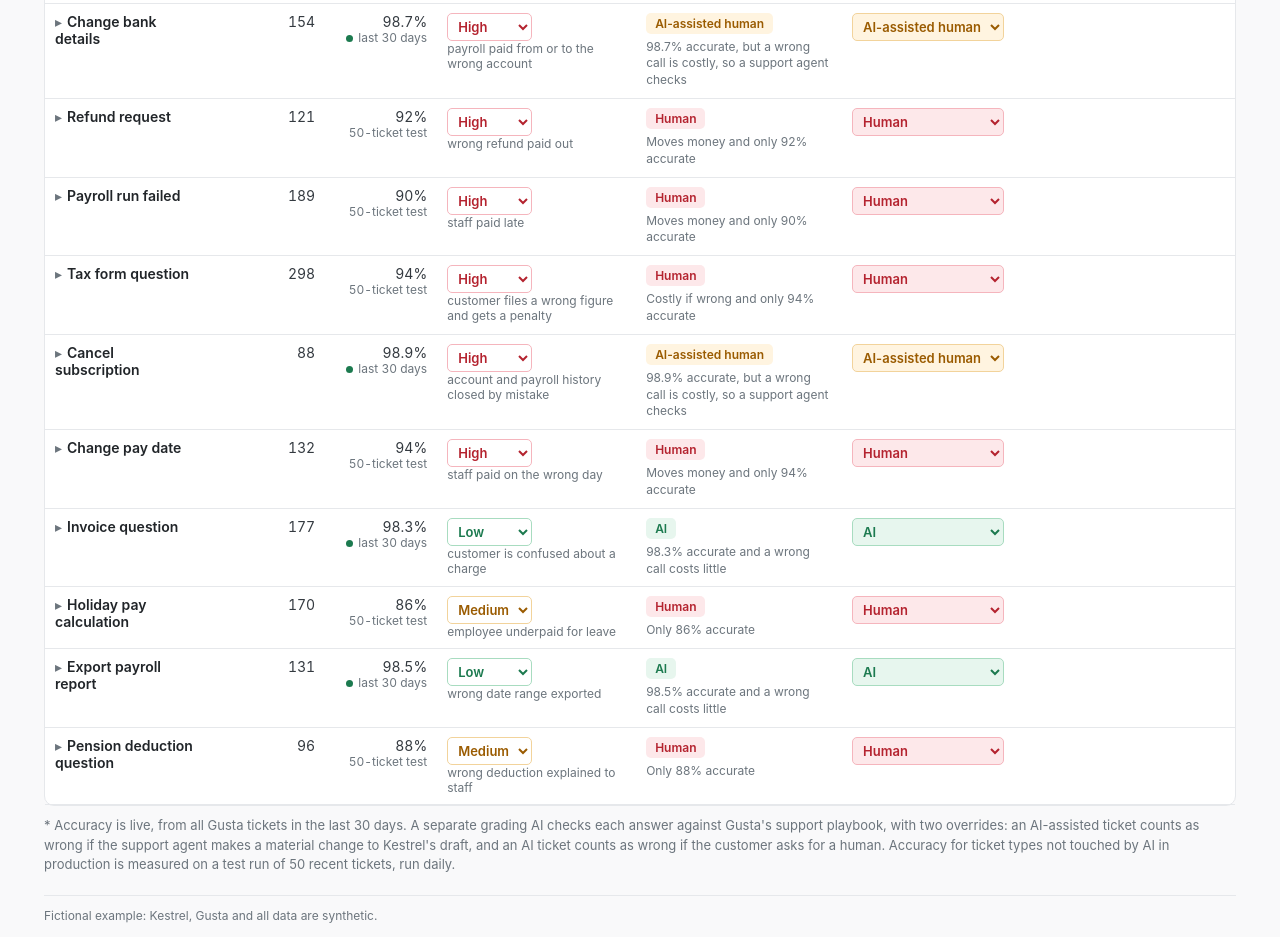
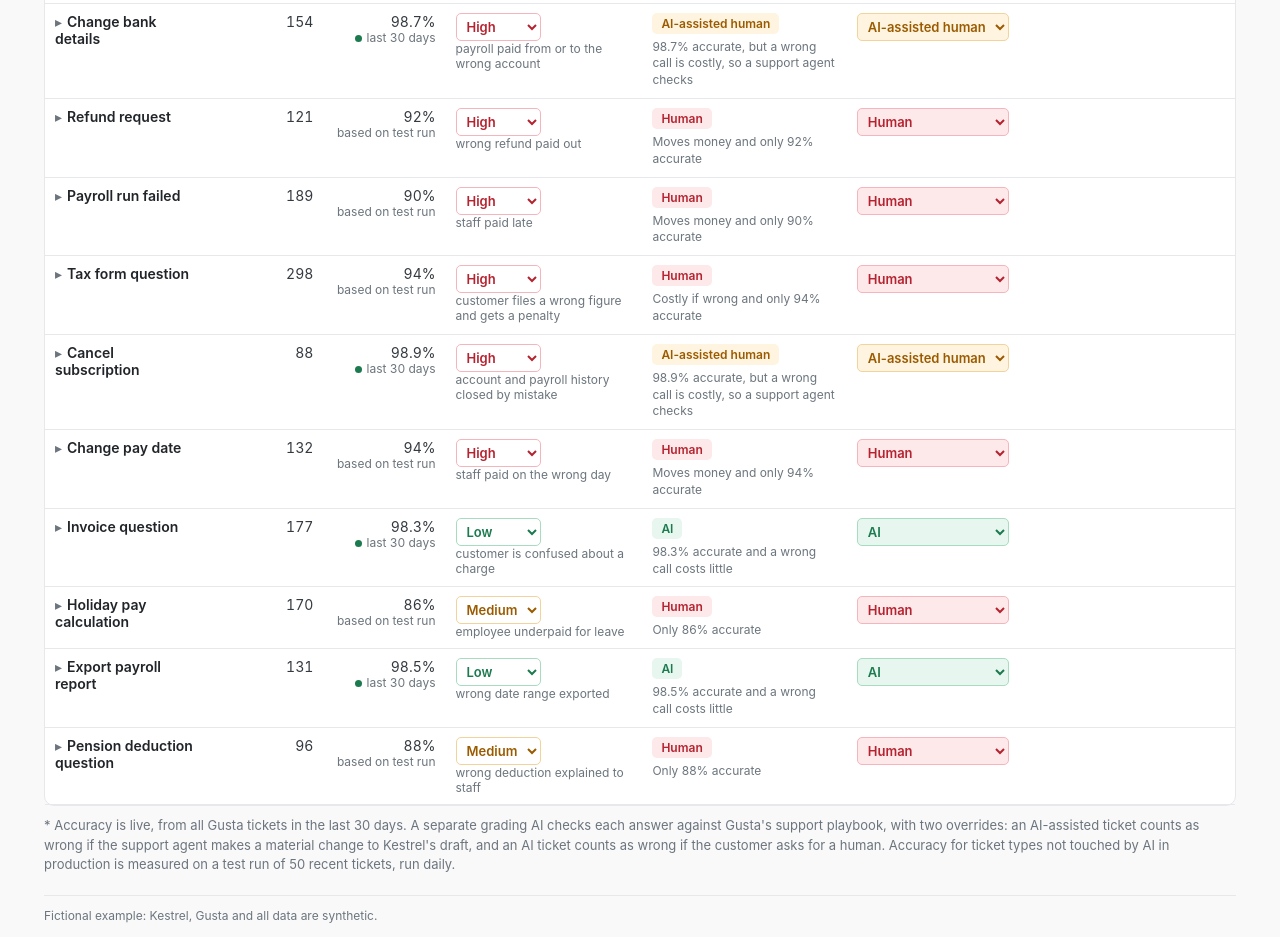
Before and after one commit to kfauzie/product-workflow, a website: page examples/kestrel/build/mvp.html in a window 1280 px wide. Shown: the part 1357-2294 px from the top of the page. Drawn offline with Linux system fonts and the light colour scheme.

Commit message:
Accuracy label for test-run types: based on test run
Co-Authored-By: Claude Opus 5.5 <noreply@anthropic.com>
Claude-Session: https://claude.ai/code/session_016JoguXTxkWcj5knaYbAtMZ

```diff
--- a/examples/kestrel/build/check_mvp.js
+++ b/examples/kestrel/build/check_mvp.js
@@ -17,6 +17,7 @@ const srv = http.createServer((q, r) => { const f = path.join(root, decodeURICom
   t('default projection: 58.1%, 309 hours, 0', (await txt('#sumShare')) === '58.1%' && (await txt('#sumHours')) === '309' && (await txt('#sumHigh')) === '0');
   t('static mode: no accuracy change on load', (await p.$$('td.acc-up, td.acc-down')).length === 0);
   t('a blinking live dot on each type measured on live tickets (9), 1-second blink', (await p.$$('td.acc .live-dot')).length === 9 && (await p.evaluate(() => { document.body.classList.remove('static'); const cs = getComputedStyle(document.querySelector('.live-dot')); const ok = cs.animationName === 'blink' && cs.animationDuration === '1s'; document.body.classList.add('static'); return ok; })));
+  t('test-run types are labelled "based on test run" (6)', (await p.$$eval('td.acc .sub', es => es.filter(e => e.textContent === 'based on test run').length)) === 6);
   const chips = () => p.$$eval('tr.row td:nth-child(5) .chip', es => es.map(e => e.textContent).join('|')), chips0 = await chips();
   t('one tick: exactly one accuracy cell changes, with its arrow', (await p.evaluate(() => tick())) && (await p.$$('td.acc-up, td.acc-down')).length === 1 && /[▲▼] [+−]\d/.test(await txt('td.acc-up, td.acc-down')));
   const picks = await p.evaluate(() => { const c = {}; for (let k = 0; k < 400; k++) { const before = liveCorrect.slice(); if (tick()) { const i = liveCorrect.findIndex((v, j) => v !== before[j]); c[i] = (c[i] || 0) + 1; } } return c; });
--- a/examples/kestrel/build/mvp.html
+++ b/examples/kestrel/build/mvp.html
@@ -155,7 +155,7 @@ function render(){
     const main = `<tr class="row${isOpen ? ' open' : ''}" data-i="${i}" onclick="toggle(${i})">
       <td><span class="chev">${isOpen ? '▾' : '▸'}</span><span class="name">${t.name}</span></td>
       <td class="n">${fmt(t.tickets)}</td>
-      <td class="n acc ${accFlash[i] ? (accFlash[i] > 0 ? 'acc-up' : 'acc-down') : ''}">${accFlash[i] ? `<span class="accd">${accFlash[i] > 0 ? '▲ +' : '▼ −'}${Math.abs(accFlash[i]).toFixed(1)}</span>` : ''}${p}%<div class="sub">${t.tested === t.tickets ? '<span class="live-dot"></span>last 30 days' : t.tested + "-ticket test"}</div></td>
+      <td class="n acc ${accFlash[i] ? (accFlash[i] > 0 ? 'acc-up' : 'acc-down') : ''}">${accFlash[i] ? `<span class="accd">${accFlash[i] > 0 ? '▲ +' : '▼ −'}${Math.abs(accFlash[i]).toFixed(1)}</span>` : ''}${p}%<div class="sub">${t.tested === t.tickets ? '<span class="live-dot"></span>last 30 days' : "based on test run"}</div></td>
       <td onclick="event.stopPropagation()"><select class="rk-${t.risk}" data-risk="${i}" onchange="setRisk(${i}, this.value)">${['Low', 'Medium', 'High'].map(v => `<option${v === t.risk ? ' selected' : ''}>${v}</option>`).join('')}</select>${adj ? '<div class="adjusted">Adjusted by user</div>' : `<div class="sub">${t.risk_example.replace(/^\w+: /, '')}</div>`}</td>
       <td><span class="chip c-${rec}">${LABEL[rec]}</span>${adj ? '' : `<div class="reason">${t.reason}</div>`}</td>
       <td onclick="event.stopPropagation()"><select class="s-${set}" data-i="${i}" onchange="setMode(${i}, this.value)">${['resolve', 'draft', 'human'].map(m => `<option value="${m}"${m === set ? ' selected' : ''}>${LABEL[m]}</option>`).join('')}</select>${over}${warn}</td>
```
Also changed, not shown: examples/kestrel/design/1-overview.png, examples/kestrel/design/2-override.png.
